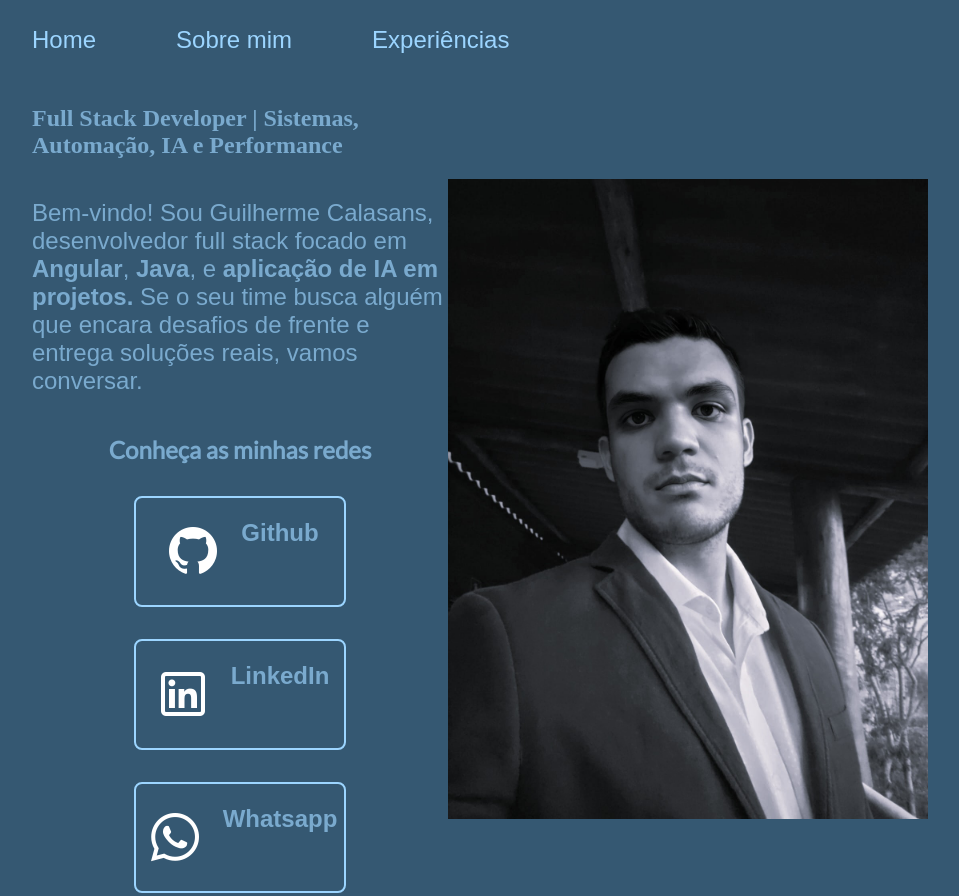
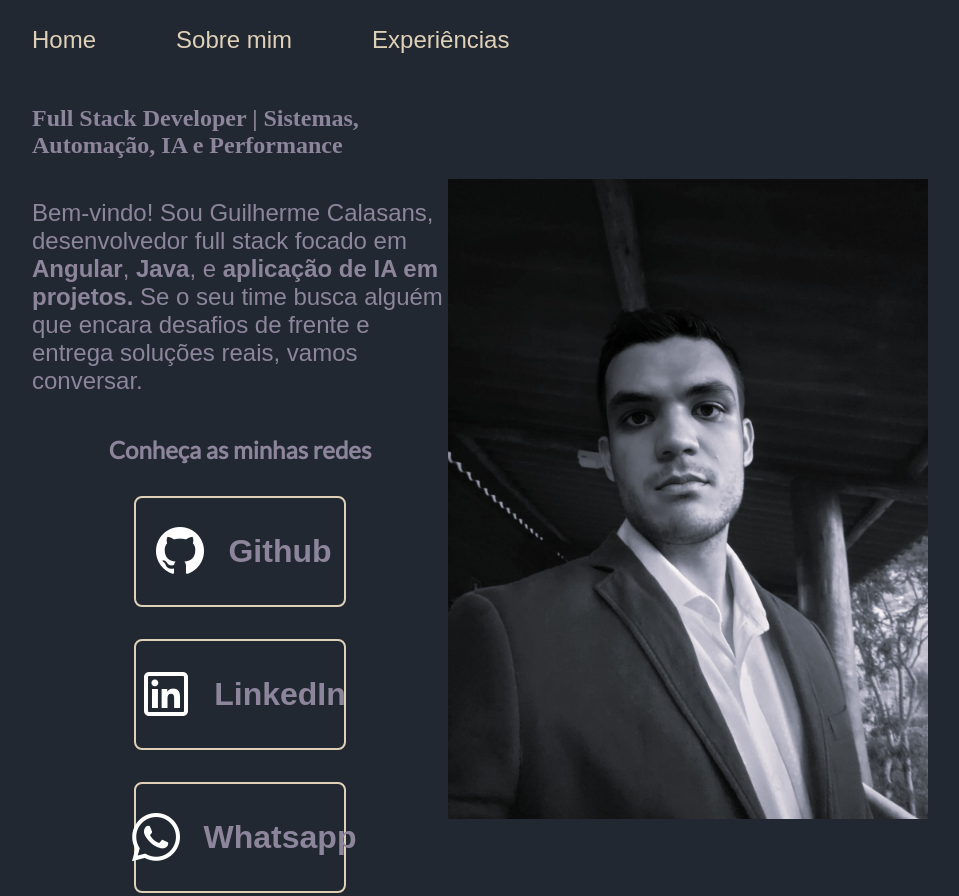
Before and after one commit to gtheodev/my-presentation-project, a plain HTML site: page index.html in a window 1280 px wide. Shown: the top 896 px of the page, without its empty margins (160-1119 px from the left). Drawn offline with Linux system fonts and the light colour scheme; a web font is replaced by a local one.

Commit message:
changed some color variables. Also solved some alignment issues with the links

```diff
--- a/styles/style.css
+++ b/styles/style.css
@@ -2,10 +2,10 @@
 
 
 :root {
-    --main-color: #355872;
-    --secondary-color: #7AAACE;
-    --tertiary-color: #9CD5FF;
-    --hovering-color: #F7F8F0;
+    --main-color: #222831;
+    --secondary-color: #8D859B;
+    --tertiary-color: #DFD0B8;
+    --hovering-color: #DFD0B8D7;
 
     --primary-font: 'Lato', sans-serif;
     --secondary-font: 'Amethysta', sans-serif;
@@ -83,8 +83,9 @@ body {
     border: 2px solid var(--tertiary-color);
     width: 50%;
     text-align: center;
+    align-items: center;
     border-radius: 8px;
-    font-size: 1.5rem;
+    font-size: 2rem;
     font-weight: 600;
     padding: 21.5px 0;
     text-decoration: none;
@@ -93,7 +94,7 @@ body {
 }
 
 .main__presentation__links__proper:hover {
-    background-color: var(--cor-hover);
+    background-color: var(--hovering-color);
 }
 
 .presentation__image {
```
